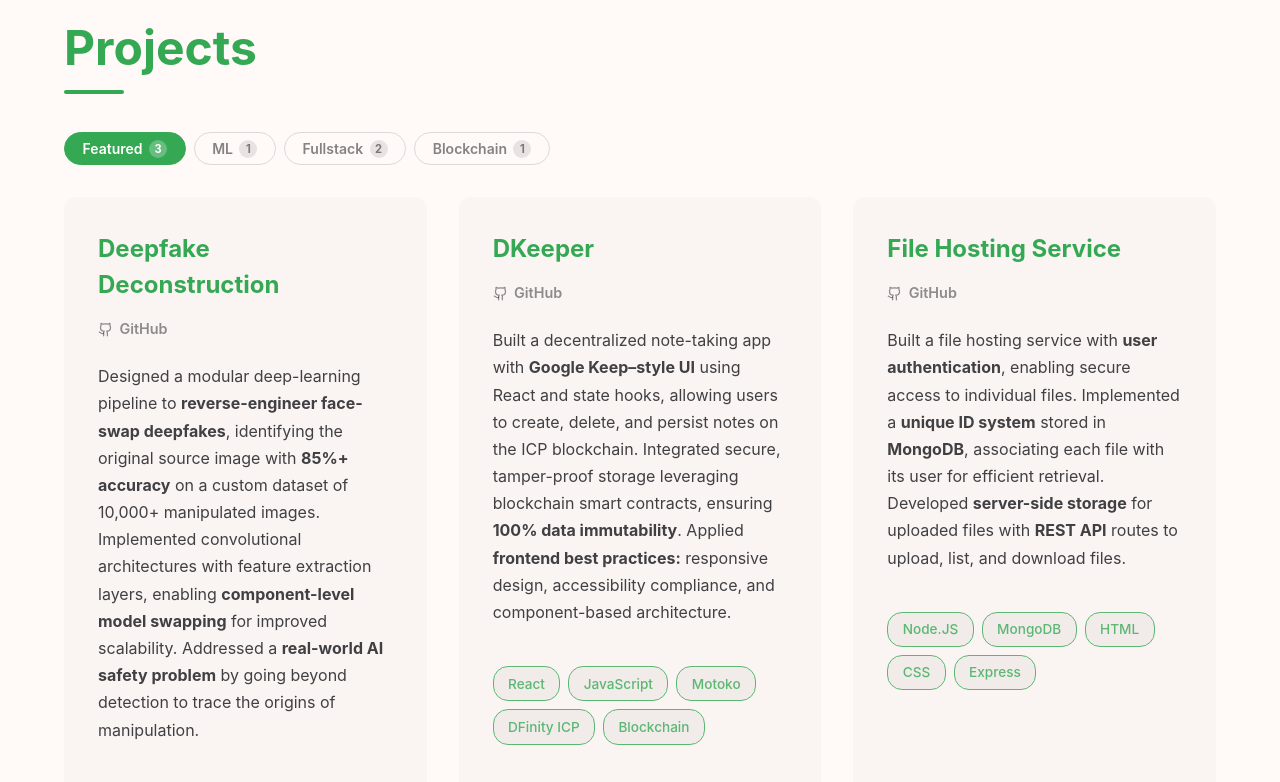
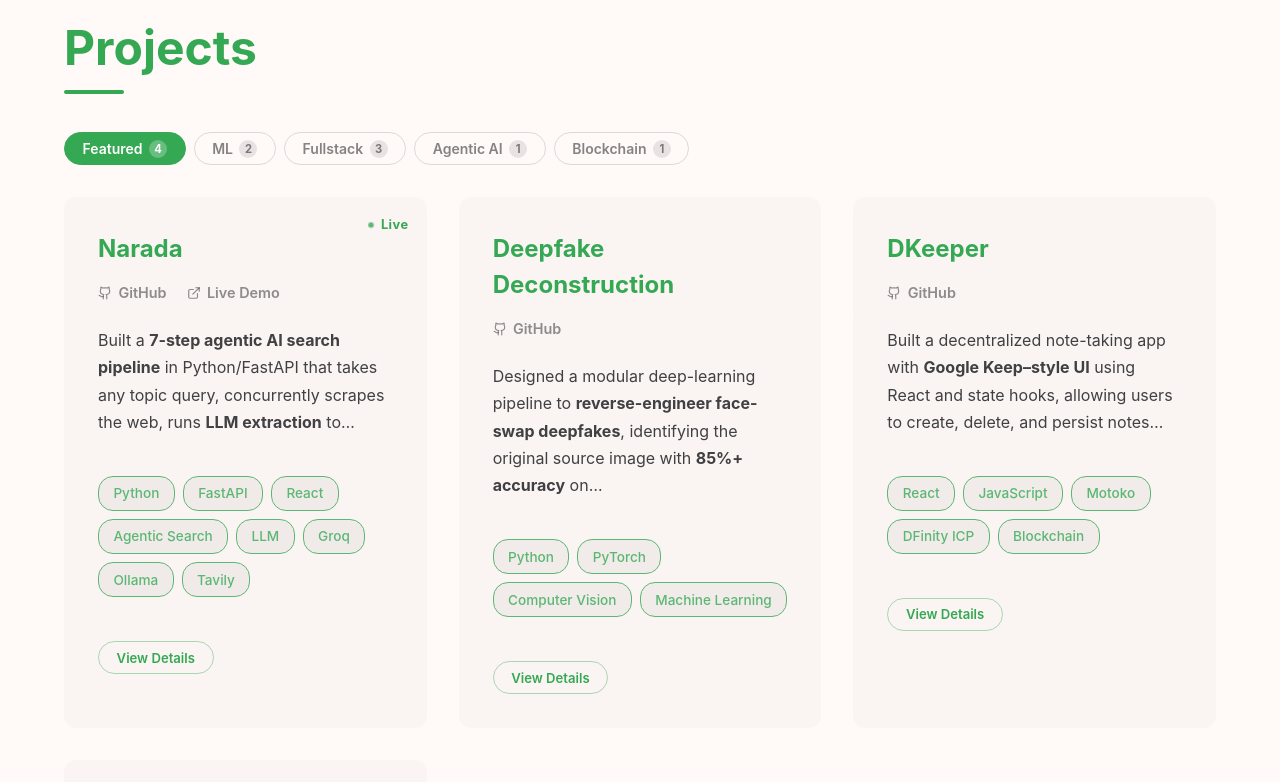
Before and after one commit to vpk-11/portfolio, a React (Vite) app: page / in a window 1280 px wide. Shown: the part 3920-4702 px from the top of the page. Built offline with nearby package versions, Linux system fonts and the light colour scheme.

Commit message:
Update: Update projects page with new view and style. Added: New project 'Narada' to the data, add an AI exclude file for working with local agents

```diff
--- a/src/components/Projects/Projects.scss
+++ b/src/components/Projects/Projects.scss
@@ -8,14 +8,21 @@
 
 .projects-grid {
   display: grid;
-  grid-template-columns: repeat(auto-fit, minmax(320px, 1fr));
   gap: 2rem;
-  min-height: 420px;
   align-items: stretch;
 
+  &.pr-cols-1 { grid-template-columns: 1fr; }
+  &.pr-cols-2 { grid-template-columns: repeat(2, 1fr); }
+  &.pr-cols-3 { grid-template-columns: repeat(3, 1fr); }
+
+  @include respond-to(tablet) {
+    &.pr-cols-3 { grid-template-columns: repeat(2, 1fr); }
+  }
+
   @include respond-to(mobile) {
-    grid-template-columns: 1fr;
-    min-height: 0;
+    &.pr-cols-1,
+    &.pr-cols-2,
+    &.pr-cols-3 { grid-template-columns: 1fr; }
   }
 }
 
@@ -29,6 +36,7 @@
   flex-direction: column;
   height: 100%;
   position: relative;
+  cursor: default;
   overflow: hidden;
 
   // Top accent bar — slides in from left on hover
@@ -341,8 +349,175 @@
     .theme-dark &  { background: rgba($dark-bg, 0.25); color: $dark-bg; }
   }
 }
+
 // ============================================
-// TABS (added)
+// VIEW DETAILS BUTTON
+// ============================================
+
+.pr-view-btn {
+  align-self: flex-start;
+  padding: 0.45rem 1.1rem;
+  border-radius: 20px;
+  border: 1px solid;
+  font-size: 0.82rem;
+  font-weight: 600;
+  cursor: pointer;
+  background: transparent;
+  transition: $transition-quick;
+  margin-top: 1.25rem;
+
+  .theme-light & {
+    border-color: rgba($green-light, 0.4);
+    color: $green-light;
+    &:hover { background: $green-light; color: #fff; }
+  }
+  .theme-dark & {
+    border-color: rgba($green-dark, 0.4);
+    color: $green-dark;
+    &:hover { background: $green-dark; color: $dark-bg; }
+  }
+
+  &:focus:not(:focus-visible) { outline: none; }
+}
+
+// ============================================
+// MODAL
+// ============================================
+
+.pr-modal-backdrop {
+  position: fixed;
+  inset: 0;
+  z-index: 1000;
+  display: flex;
+  align-items: center;
+  justify-content: center;
+  padding: 2rem;
+  animation: backdropIn 0.2s ease both;
+
+  .theme-light & { background: rgba(0, 0, 0, 0.45); }
+  .theme-dark &  { background: rgba(0, 0, 0, 0.65); }
+
+  // Fix 5: mobile — bottom sheet
+  @include respond-to(mobile) {
+    padding: 0;
+    align-items: flex-end;
+  }
+}
+
+@keyframes backdropIn {
+  from { opacity: 0; }
+  to   { opacity: 1; }
+}
+
+.pr-modal {
+  position: relative;
+  width: 100%;
+  max-width: 680px;
+  max-height: 85vh;
+  overflow-y: auto;
+  border-radius: 12px;
+  border: 1px solid;
+  padding: 2rem 2.25rem;
+  animation: modalIn 0.28s cubic-bezier(0.4, 0, 0.2, 1) both;
+
+  .theme-light & {
+    background: $light-bg;
+    border-color: rgba($light-text, 0.12);
+    box-shadow: 0 24px 60px rgba(0,0,0,0.15);
+  }
+  .theme-dark & {
+    background: $dark-surface;
+    border-color: rgba($dark-text, 0.1);
+    box-shadow: 0 24px 60px rgba(0,0,0,0.5);
+  }
+
+  // Fix 5: mobile — full-width bottom sheet, slides up
+  @include respond-to(mobile) {
+    max-width: 100%;
+    max-height: 88vh;
+    border-radius: 16px 16px 0 0;
+    padding: 1.75rem 1.25rem 2rem;
+    animation: modalInMobile 0.3s cubic-bezier(0.4, 0, 0.2, 1) both;
+  }
+}
+
+@keyframes modalIn {
+  from { opacity: 0; transform: translateY(20px) scale(0.97); }
+  to   { opacity: 1; transform: translateY(0) scale(1); }
+}
+
+@keyframes modalInMobile {
+  from { opacity: 0; transform: translateY(100%); }
+  to   { opacity: 1; transform: translateY(0); }
+}
+
+// Fix 4: X close button — plain, no border
+.pr-modal-close {
+  position: absolute;
+  top: 1rem;
+  right: 1rem;
+  width: 28px;
+  height: 28px;
+  border: none;
+  background: transparent;
+  cursor: pointer;
+  display: flex;
+  align-items: center;
+  justify-content: center;
+  transition: $transition-quick;
+  z-index: 1;
+  padding: 0;
+  opacity: 0.5;
+
+  .theme-light & { color: $light-text; }
+  .theme-dark &  { color: $dark-text; }
+
+  &:hover { opacity: 1; }
+  &:focus:not(:focus-visible) { outline: none; }
+}
+
+.pr-modal-title {
+  font-size: 1.5rem;
+  font-weight: 700;
+  line-height: 1.25;
+  margin-bottom: 0.75rem;
+  padding-right: 2.5rem;  // clear of close button
+
+  .theme-light & { color: $green-light; }
+  .theme-dark &  { color: $green-dark; }
+}
+
+.pr-modal-links {
+  display: flex;
+  align-items: center;
+  gap: 1.25rem;
+  margin-bottom: 1.5rem;
+  flex-wrap: wrap;
+}
+
+// Fix 2: live indicator — inline in links row, same dot style as card
+.pr-modal-live {
+  display: inline-flex;
+  align-items: center;
+  gap: 0.4rem;
+  font-size: 0.8rem;
+  font-weight: 700;
+  letter-spacing: 0.5px;
+  margin-left: auto;
+
+  .theme-light & { color: $green-light; }
+  .theme-dark &  { color: $green-dark; }
+}
+
+.pr-modal-body {
+  font-size: 1rem;
+  line-height: 1.8;
+  opacity: 0.87;
+  margin-bottom: 1.5rem;
+}
+
+// ============================================
+// TABS
 // ============================================
 
 .pr-tabs {
@@ -374,7 +549,6 @@
       .pr-tab-count { background: rgba(255,255,255,0.25); color: #fff; }
     }
   }
-
   .theme-dark & {
     border-color: rgba($dark-text, 0.15);
     color: rgba($dark-text, 0.5);
--- a/src/components/Projects/Projects.tsx
+++ b/src/components/Projects/Projects.tsx
@@ -1,28 +1,33 @@
-import React, { useEffect, useState, useMemo } from 'react';
+import React, { useEffect, useState, useMemo, useCallback } from 'react';
 import { useDispatch } from 'react-redux';
-import { ExternalLink, Github } from 'lucide-react';
+import { ExternalLink, Github, X } from 'lucide-react';
 import { setAccent } from '../../store/accentSlice';
 import projectsData from '../../data/projects.json';
 import { formatText } from '../../utils/formatText';
 import type { Project } from '../../types';
 import './Projects.scss';
 
+const SHORT_DESC_LIMIT = 150;
+
+// Truncate raw string THEN format — so bold/italic still renders on card
+function truncate(str: string, limit: number) {
+  if (str.length <= limit) return str;
+  return str.slice(0, str.lastIndexOf(' ', limit)) + '…';
+}
+
+function toAbsolute(url?: string) {
+  if (!url) return undefined;
+  return url.startsWith('http') ? url : `https://${url}`;
+}
+
 const Projects: React.FC = () => {
   const dispatch = useDispatch();
   const projects = projectsData as Project[];
+  const [selected, setSelected] = useState<Project | null>(null);
 
-  // Ensures links always have a protocol so they don't resolve as relative paths
-  const toAbsolute = (url: string) =>
-    url.startsWith('http://') || url.startsWith('https://') ? url : `https://${url}`;
-
-  // Auto-generate tabs from unique categories in JSON order of first appearance
   const tabs = useMemo(() => {
     const seen = new Set<string>();
-    projects.forEach(p => {
-      (p.categories ?? []).forEach((c: string) => {
-        if (!seen.has(c)) seen.add(c);
-      });
-    });
+    projects.forEach(p => (p.categories ?? []).forEach((c: string) => seen.add(c)));
     return Array.from(seen);
   }, [projects]);
 
@@ -33,19 +38,34 @@
     [projects, activeTab]
   );
 
+  const handleKeyDown = useCallback((e: KeyboardEvent) => {
+    if (e.key === 'Escape') setSelected(null);
+  }, []);
+
+  useEffect(() => {
+    if (selected) {
+      document.addEventListener('keydown', handleKeyDown);
+      document.body.style.overflow = 'hidden';
+    } else {
+      document.body.style.overflow = '';
+    }
+    return () => {
+      document.removeEventListener('keydown', handleKeyDown);
+      document.body.style.overflow = '';
+    };
+  }, [selected, handleKeyDown]);
+
   useEffect(() => {
     const observer = new IntersectionObserver(
-      (entries) => {
-        entries.forEach(entry => {
-          if (entry.isIntersecting) dispatch(setAccent('green'));
-        });
-      },
-      { threshold: 0.5 }
+      entries => entries.forEach(e => { if (e.isIntersecting) dispatch(setAccent('green')); }),
+      { threshold: 0.3 }
     );
     const section = document.getElementById('projects');
     if (section) observer.observe(section);
     return () => observer.disconnect();
   }, [dispatch]);
+
+  const colClass = `pr-cols-${Math.min(filtered.length, 3)}`;
 
   return (
     <section id="projects" className="section projects-section" data-accent="green">
@@ -64,64 +84,141 @@
                 onClick={() => setActiveTab(tab)}
               >
                 {tab}
-                <span className="pr-tab-count">{projects.filter(p => (p.categories ?? []).includes(tab)).length}</span>
+                <span className="pr-tab-count">
+                  {projects.filter(p => (p.categories ?? []).includes(tab)).length}
+                </span>
               </button>
             ))}
           </div>
         )}
 
-        {/* Cards — identical to original */}
-        <div className="projects-grid">
-          {filtered.map(project => (
-            <div
-              key={project.id}
-              className={`project-card`}
-            >
-              {/* Live badge — top right indicator */}
+        {/* Cards */}
+        <div className={`projects-grid ${colClass}`}>
+          {filtered.map(project => {
+            const rawShort = project.shortDescription
+              ? truncate(project.shortDescription, SHORT_DESC_LIMIT)
+              : truncate(project.description, SHORT_DESC_LIMIT);
+
+            return (
+              <div key={project.id} className="project-card">
+
+                {/* Live badge — top right, only when demoLink exists */}
                 {project.demoLink && (
                   <span className="live-badge">
                     <span className="live-dot" aria-hidden="true" />
                     Live
                   </span>
                 )}
+
                 <h3 className="pr-ct card-title">{project.title}</h3>
 
-              {/* Project links — GitHub first, Live Demo second */}
                 <div className="project-links">
                   <a
                     href={toAbsolute(project.githubLink ?? project.link)}
                     target="_blank"
                     rel="noopener noreferrer"
-                  className="project-link project-link--github"
+                    className="project-link"
+                    onClick={e => e.stopPropagation()}
                   >
-                  <Github size={15} />
-                  <span>GitHub</span>
+                    <Github size={14} />
+                    GitHub
                   </a>
                   {project.demoLink && (
                     <a
                       href={toAbsolute(project.demoLink)}
                       target="_blank"
                       rel="noopener noreferrer"
-                    className="project-link project-link--demo"
+                      className="project-link"
+                      onClick={e => e.stopPropagation()}
                     >
-                    <ExternalLink size={15} />
-                    <span>Live Demo</span>
+                      <ExternalLink size={14} />
+                      Live Demo
                     </a>
                   )}
                 </div>
 
-              <p className="card-description">{formatText(project.description)}</p>
+                {/* Fix 1: formatText applied to truncated string */}
+                <p className="card-description">{formatText(rawShort)}</p>
 
                 <div className="tech-stack">
-                {project.tech.map(tech => (
-                  <span key={tech} className="tech-tag">{tech}</span>
+                  {project.tech.map(t => (
+                    <span key={t} className="tech-tag">{t}</span>
                   ))}
                 </div>
 
+                <button className="pr-view-btn" onClick={() => setSelected(project)}>
+                  View Details
+                </button>
               </div>
+            );
+          })}
+        </div>
+      </div>
+
+      {/* Modal */}
+      {selected && (
+        <div className="pr-modal-backdrop" onClick={() => setSelected(null)}>
+          <div
+            className="pr-modal"
+            onClick={e => e.stopPropagation()}
+            role="dialog"
+            aria-modal="true"
+          >
+            {/* Fix 4: X button — top right of modal */}
+            <button
+              className="pr-modal-close"
+              onClick={() => setSelected(null)}
+              aria-label="Close"
+            >
+              <X size={16} />
+            </button>
+
+            {/* Fix 2: title row only — no live badge here */}
+            <h2 className="pr-modal-title">{selected.title}</h2>
+
+            {/* Links row — with live dot inline if live */}
+            <div className="pr-modal-links">
+              <a
+                href={toAbsolute(selected.githubLink ?? selected.link)}
+                target="_blank"
+                rel="noopener noreferrer"
+                className="project-link"
+              >
+                <Github size={14} />
+                GitHub
+              </a>
+              {selected.demoLink && (
+                <a
+                  href={toAbsolute(selected.demoLink)}
+                  target="_blank"
+                  rel="noopener noreferrer"
+                  className="project-link"
+                >
+                  <ExternalLink size={14} />
+                  Live Demo
+                </a>
+              )}
+              {/* Fix 2: live indicator inline with links, not floating */}
+              {selected.demoLink && (
+                <span className="pr-modal-live">
+                  <span className="live-dot" aria-hidden="true" />
+                  Live
+                </span>
+              )}
+            </div>
+
+            <div className="pr-modal-body">
+              {formatText(selected.description)}
+            </div>
+
+            <div className="tech-stack">
+              {selected.tech.map(t => (
+                <span key={t} className="tech-tag">{t}</span>
               ))}
             </div>
           </div>
+        </div>
+      )}
     </section>
   );
 };
--- a/src/data/projects.json
+++ b/src/data/projects.json
@@ -1,6 +1,25 @@
 [
   {
     "id": 1,
+    "title": "Narada",
+    "description": "Built a **7-step agentic AI search pipeline** in Python/FastAPI that takes any topic query, concurrently scrapes the web, runs **LLM extraction** to produce structured entity tables, and returns results with **per-cell source traceability** — every value links to its origin URL, enforced at the data model level. Designed a **provider abstraction layer** supporting **4 LLM providers** (Groq, Ollama, OpenAI, Anthropic) and **3 search providers** (Tavily, Brave, DuckDuckGo), all hot-swappable via env config with **per-step multi-model configuration** so each stage of the **AI agent** pipeline can run on a different model for cost/quality tradeoffs. Deployed with a **zero-server-side-secret** architecture: users supply their own API keys via browser sessionStorage, keys travel as request headers and are discarded per-request, with CSP headers blocking XSS.",
+    "tech": [
+      "Python",
+      "FastAPI",
+      "React",
+      "Agentic Search",
+      "LLM",
+      "Groq",
+      "Ollama",
+      "Tavily"
+    ],
+    "link": "https://github.com/vpk-11/narada",
+    "demoLink": "https://narada-heij.onrender.com",
+    "githubLink": "https://github.com/vpk-11/narada",
+    "categories": ["Featured", "ML", "Fullstack", "Agentic AI"]
+  },
+  {
+    "id": 2,
     "title": "Deepfake Deconstruction",
     "description": "Designed a modular deep-learning pipeline to **reverse-engineer face-swap deepfakes**, identifying the original source image with **85%+ accuracy** on a custom dataset of 10,000+ manipulated images. Implemented convolutional architectures with feature extraction layers, enabling **component-level model swapping** for improved scalability. Addressed a **real-world AI safety problem** by going beyond detection to trace the origins of manipulation.",
     "tech": ["Python", "PyTorch", "Computer Vision", "Machine Learning"],
@@ -10,7 +29,7 @@
     "categories": ["Featured", "ML"]
   },
   {
-    "id": 2,
+    "id": 3,
     "title": "DKeeper",
     "description": "Built a decentralized note-taking app with **Google Keep–style UI** using React and state hooks, allowing users to create, delete, and persist notes on the ICP blockchain. Integrated secure, tamper-proof storage leveraging blockchain smart contracts, ensuring **100% data immutability**. Applied **frontend best practices:** responsive design, accessibility compliance, and component-based architecture.",
     "tech": ["React", "JavaScript", "Motoko", "DFinity ICP", "Blockchain"],
@@ -20,7 +39,7 @@
     "categories": ["Featured", "Fullstack", "Blockchain"]
   },
   {
-    "id": 3,
+    "id": 4,
     "title": "File Hosting Service",
     "description": "Built a file hosting service with **user authentication**, enabling secure access to individual files. Implemented a **unique ID system** stored in **MongoDB**, associating each file with its user for efficient retrieval. Developed **server-side storage** for uploaded files with **REST API** routes to upload, list, and download files.",
     "tech": ["Node.JS", "MongoDB", "HTML", "CSS", "Express"],
--- a/src/types/index.ts
+++ b/src/types/index.ts
@@ -27,7 +27,8 @@
 export interface Project {
   id: number;
   title: string;
-  description: string;
+  shortDescription?: string;  // shown on card — max 150 chars
+  description: string;        // shown in modal — full detail
   tech: string[];
   link: string;
   categories?: string[];   // used for tab filtering
```
Also changed, not shown: 1 other file (tests, documents, lock files or other folders). Lines whose indentation alone changed are shown as unchanged.
